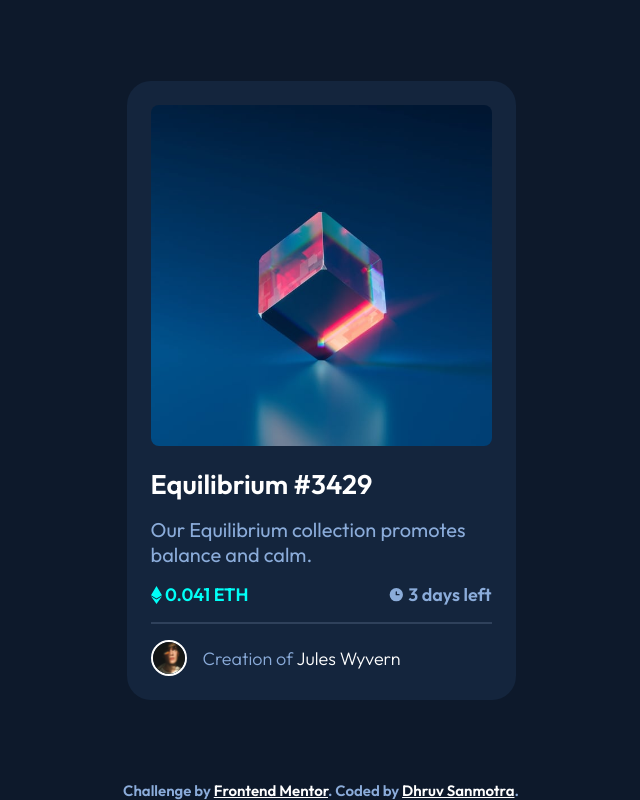
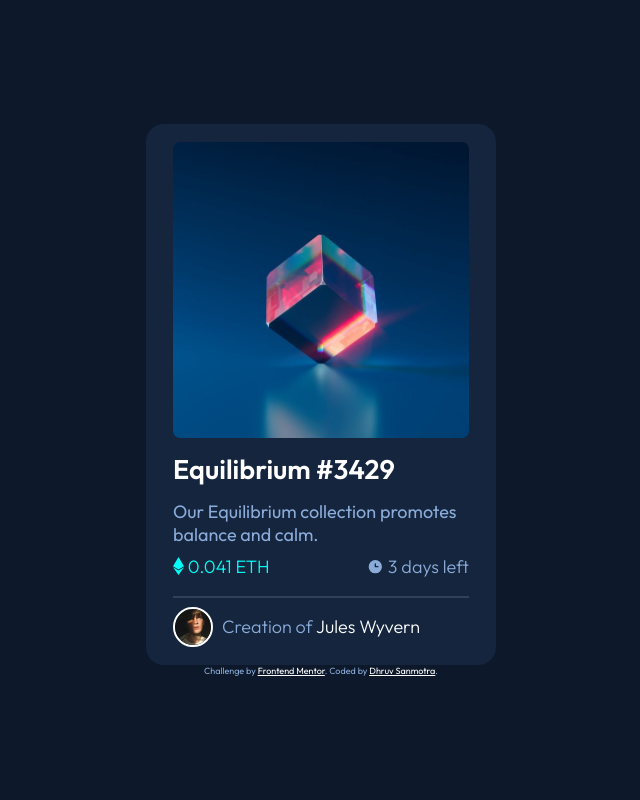
Before and after one commit to dhruv28o1/nft-cart-templet, a plain HTML site: page index.html in a window 1280 px wide. Shown: the whole page, without its empty margins (319-959 px from the left). Drawn offline with Linux system fonts and the light colour scheme.

Commit message:
Add files via upload

```diff
--- a/index.html
+++ b/index.html
@@ -17,30 +17,32 @@
 
 </head>
 
-<body class="d-flex">
+<body class="d-flex v-center h-center">
+
+  <!-- ________card container_____________ -->
   <div class="container">
-    <!-- ______________equilibrium image______________________ -->
-    <section class="image">
-      <div>
-        <!-- hover -->
+    <div class="card">
 
+    <!-- ____________equilibrium image_______________ -->
+    <div class="card-section">
+      <div class="e-hover">
         &nbsp;
       </div>
-      <img src="./images/image-equilibrium.jpg" alt="">
-    </section>
+      <img src="./images/image-equilibrium.jpg" alt="" class="e-img">
+    </div>
+    <!--card section end-->
 
-    <!-- ______________heading_____________ -->
-    <section>
-      <h1> Equilibrium #3429</h1>
-    </section>
 
-    <!-- __________paragraph____________ -->
-    <section class="para">
+    <!-- __________paragraph___________ -->
+    <div class="card-section paragraph">
+      <h2> Equilibrium #3429</h2>
+      <p> Our Equilibrium collection promotes balance and calm.</p>
+    </div><!--paragraph section end-->
 
-      <p> Our Equilibrium collection promotes balance and calm.</p>
-    </section>
-    <!-- _________list______________ -->
-    <section>
+
+    <!-- ________card list__________ -->
+    <div class="card-section pdlist">
+
       <ul class="d-flex">
         <li class="d-flex v-center">
           <svg width="11" height="18" xmlns="http://www.w3.org/2000/svg">
@@ -57,23 +59,30 @@
           </svg>&nbsp;3 days left
         </li>
       </ul>
-    </section>
-    <!-- __________author_____________ -->
-    <section class="avatar d-flex v-center">
-      <img src="./images/image-avatar.png" alt="">
+
+    </div><!--list section end-->
+
+    <!-- _________avatar__________ -->
+    <div class="card-section  avatar d-flex v-center">
+      <img src="./images/image-avatar.png" alt="" class="avatar">
       <p>
         Creation of
         <a href="">
           Jules Wyvern
         </a>
       </p>
-    </section>
-  </div>
+    </div>
+    <!--card section end-->
 
-  <div class="attribution">
-    Challenge by <a href="https://www.frontendmentor.io?ref=challenge" target="_blank">Frontend Mentor</a>.
-    Coded by <a href="#">Dhruv Sanmotra</a>.
-  </div>
+  </div><!-- card end -->
+</div><!--_____container end______-->
+
+    <div class="attribution">
+      Challenge by <a href="https://www.frontendmentor.io?ref=challenge" target="_blank">Frontend Mentor</a>.
+      Coded by <a href="#">Dhruv Sanmotra</a>.
+    </div>
+
+
 </body>
 
 </html>
--- a/style.css
+++ b/style.css
@@ -1,6 +1,6 @@
 :root{
     /*max weidth of media devices*/
-    --mobile:373px;
+    --mobile:350px;
     --desktop:1440px;
 
     /*colour*/
@@ -9,13 +9,117 @@
     --bg-body:hsl(217, 54%, 11%);
     --bg-card:hsl(216, 50%, 16%);
     --line:hsl(215, 32%, 27%);
-    --text-white:hsl(0, 0%, 100%);
+    --white:hsl(0, 0%, 100%);
 
     /* font size */
     --f-size:18px;
 
     --f-family: 'Outfit', sans-serif;
 }
+
+/* ________nft templet start_________ */
+*{
+    margin: 0px;
+    padding:0px ;
+    cursor:default;
+}
+
+body{
+    position:absolute;
+    top: 0px;
+    bottom: 0px;
+    right: 0px;
+    left: 0px;
+}
+
+body{
+    flex-direction: column;
+    background: var(--bg-body);
+    color: var(--text-blue);
+
+    font-family: var(--f-family);
+    font-size: var(--f-size);
+    /* overflow: hidden; */
+}
+.attribution {
+    font-size: .5em; text-align: center; }
+.attribution a { color: hsl(0, 0%, 100%); }
+
+.container{
+background: var(--bg-card);
+max-width: var(--mobile);
+border-radius: 1em;
+}
+
+/* equilibrium image */
+.e-img{
+    width: 100%;
+    border-radius: 0.4em;
+}
+.e-hover{
+    position: absolute;
+    background: rgba(0, 255, 247,0.6);
+    border-radius: 0.5em;
+    height: 295px;
+    width: 295px;
+    background-image: url(./images/icon-view.svg);
+    background-repeat: no-repeat;
+    background-position: center;
+    opacity: 0;
+    transition: 0.5s;
+}
+.e-hover:hover{
+    cursor: pointer;
+    opacity: 1;
+}
+
+/* ___________paragraph____________ */
+.paragraph h2{
+    color: var(--white);
+    font-weight: 600;
+    padding:0px 0px 0.5em 0px;
+}
+h2:hover{
+    cursor: pointer;
+    color: var(--text-cyan);
+}
+.paragraph p{
+    font-weight: 400;
+}
+.pdlist{
+    padding-bottom: 1em;
+    border-bottom: 2px solid var(--line);
+}
+ul{
+    justify-content: space-between;
+}
+li{
+    font-weight: 300;
+}
+li:first-child{
+    color:var(--text-cyan)
+}
+
+/* _________avatar_________ */
+.avatar img{
+    height: 2em;
+    border-radius: 100%;
+    border: 2px solid var(--white);
+    margin-right: 0.5em;
+}
+.avatar p{
+    font-weight: 300;
+}
+.avatar p a{
+    text-decoration: none;
+    color: var(--white);
+}
+.avatar p a:hover{
+    cursor: pointer;
+    color:var(--text-cyan);
+}
+
+
 /* _________utility class___________ */
 .d-flex{
     display: flex;
@@ -26,101 +130,14 @@ justify-content: center;
 .v-center{
     align-items: center;
 }
-
-/* ________nft templet start_________ */
-*{
-    margin:2px;
-    padding:0px;
-    cursor:default;
+.card-section{
+    margin:0.5em;
 }
-*{
-    margin: 0px;
-    padding:0px ;
+.card{
+    margin:1em;
 }
-body{
-    flex-direction: column;
-    background: var(--bg-body);
-    height: 100vh;
-    font-size: var(--f-size);
-    color: var(--text-blue);
-    font-family: var(--f-family);
-    font-weight: 600;
+@media only screen and (max-width:373px){
+.e-hover{
+    display: none;
 }
-.attribution {
-    font-size: 15px; text-align: center; }
-.attribution a { color: hsl(0, 0%, 100%); }
-
-/*_____________card style______________*/
-.container{
-    margin: auto;
-    border-radius: 1.5rem;
-    width:373px;
-    background: var(--bg-card);
-    padding: 0.5rem;
-
 }
-    /*__________ container items___________ */
-section{
-    margin:1rem;
-}
-/* _____________equilibrium image________________ */
-.image img{
-    width:100%;
-    border-radius:0.5rem ;
-
-}
-.image div{
-   position: absolute;
-
-    width: 340px;
-    height: 340px;
-    background: rgb(0, 255, 247,0.6);
-    background-image: url(./images/icon-view.svg);
-    background-repeat: no-repeat;
-    background-position:center;
-    opacity: 0;
-    border-radius:0.5rem ;
-    transition: 0.5s;
-}
-.image div:hover{
-    opacity:1;
-visibility: visible;
-    cursor: pointer;
-}
-section h1{
-    color: var(--text-white);
-}
-
-
-/* _______________list items_______________ */
-ul{
-    list-style-type:none;
-    justify-content: space-between;
-    border-bottom:2px solid var(--line);
-    padding-bottom: 1rem;
-}
-
-li:first-child{
-    color: var(--text-cyan);
-}
-.avatar img{
-    height:2rem;
-    border-radius: 100%;
-    border: 2px solid var(--text-white);
-    margin-right:1rem;
-}
-.avatar p{
-font-weight: 300;
-}
-.avatar a{
-    color: var(--text-white);
-    text-decoration: none;
-}
-.avatar a:hover,h1:hover{
-    color: var(--text-cyan);
-    cursor: pointer;
-}
-.para p{
-font-weight: 400;
-font-size: 20px;
-}
```
